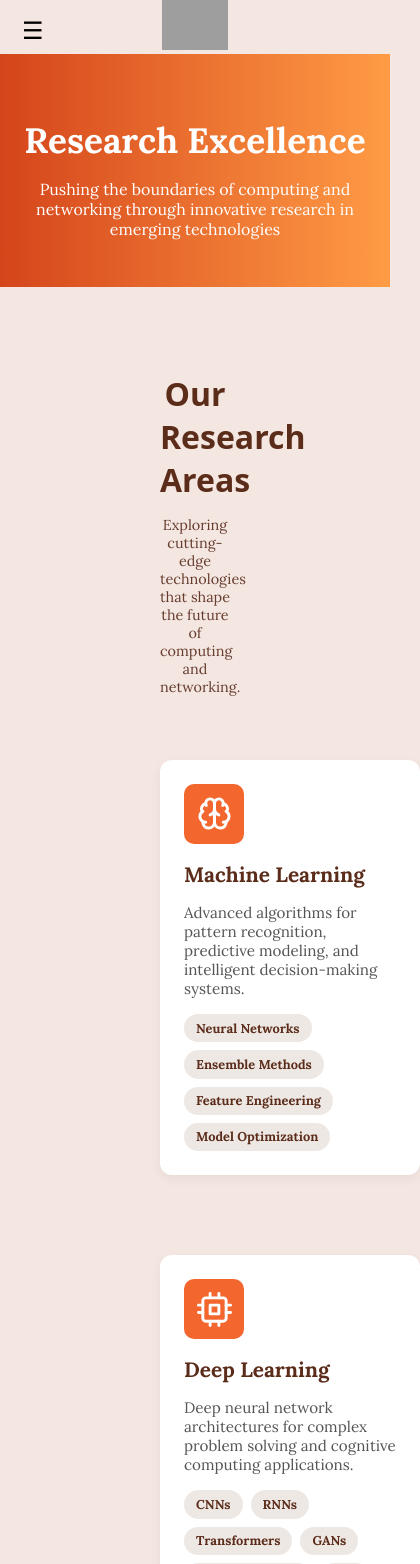
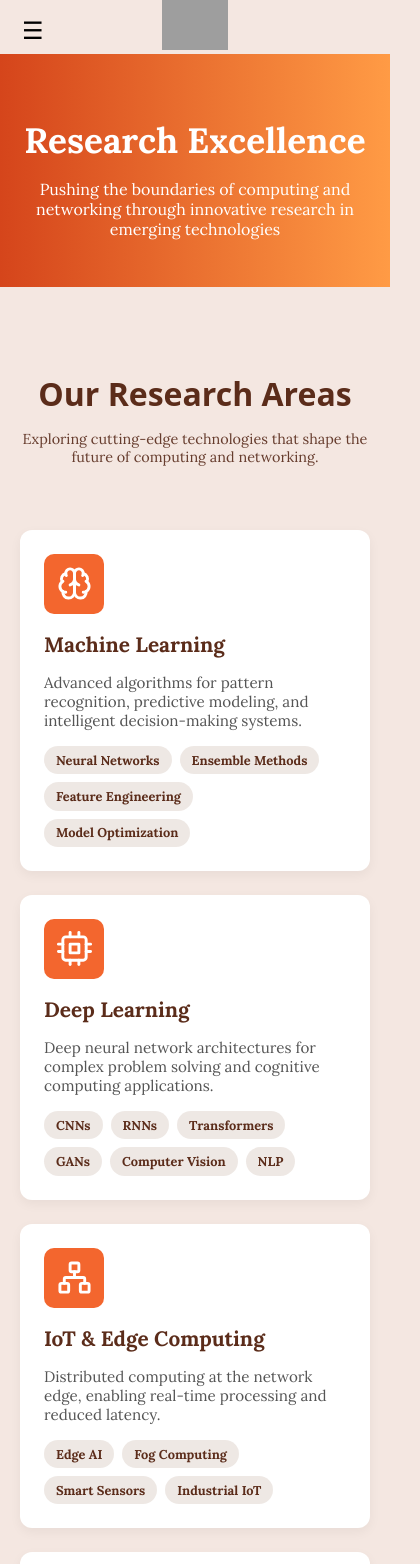
Before and after one commit to Jyotiux/NGCN, a React (Vite) app in the folder frontend/: page /Research in a window 390 px wide. Shown: the top 1564 px of the page, 420 px wide, since content can reach past the window. Built offline with nearby package versions, Linux system fonts and the light colour scheme; grey boxes are pictures that could not be loaded.

Commit message:
Update research-grid and research-card, use flex-box instead of grid in Research.css

```diff
--- a/frontend/package.json
+++ b/frontend/package.json
@@ -4,7 +4,7 @@
   "version": "0.0.0",
   "type": "module",
   "scripts": {
-    "dev": "vite",
+    "dev": "vite --host",
     "build": "vite build",
     "lint": "eslint .",
     "preview": "vite preview"
--- a/frontend/src/Pages/Research/Research.css
+++ b/frontend/src/Pages/Research/Research.css
@@ -18,12 +18,13 @@
 
 /* Container */
 .research-container {
-  padding: 4rem 10rem;
+  padding: 4rem 20px;
   background: #F4E7E1;
   /* same warm-beige as in screenshot */
   min-height: 100vh;
+  /* background-color: red; */
+}
 
-}
 
 /* Header */
 .research-header {
@@ -48,26 +49,61 @@
 }
 
 /* Grid */
+/* .research-grid {
+  display: grid;
+  gap: 1.5rem;
+  grid-template-columns: repeat(auto-fit, minmax(350px, 1fr));
+  max-width: 1800px;
+  margin-left: auto;
+  margin-right: auto;
+} */
+
 .research-grid {
-  display: grid;
-  gap: 5rem;
-  grid-template-columns: repeat(auto-fit, minmax(260px, 1fr));
-  justify-items: center;
-  /* margin-bottom: 100px; */
+  display: flex;
+  flex-wrap: wrap;           /* allow wrapping to multiple rows */
+  gap: 1.5rem;               /* space between cards */
+  justify-content: center;   /* center items in each row */
+  max-width: 1800px;
+  margin: 0 auto;            /* center the container */
 }
 
 /* Card */
+/* .research-card {
+
+  background: #fff;
+  padding: 1.5rem;
+  border-radius: 12px;
+  box-shadow: 0 4px 12px rgba(0, 0, 0, 0.05);
+  max-width: 450px;
+  transition: transform 0.2s ease, box-shadow 0.2s ease;
+
+} */
+
 .research-card {
   background: #fff;
   padding: 1.5rem;
   border-radius: 12px;
   box-shadow: 0 4px 12px rgba(0, 0, 0, 0.05);
-  width: 100%;
-  max-width: 360px;
-  /* text-align: center; */
+
+  flex: 1 1 350px;           /* flexible basis 350px, can grow/shrink */
+  max-width: 450px;          /* max width per card */
+
   transition: transform 0.2s ease, box-shadow 0.2s ease;
+}
 
+@media screen and (max-width:1145px) {
+  .research-card{
+    max-width: 520px;
+  }
 }
+
+@media screen and (max-width:752px) {
+  .research-card{
+    max-width: 600px;
+  }
+}
+
+
 
 .research-card:hover {
   transform: translateY(-6px);
--- a/frontend/src/Pages/Research/Research.jsx
+++ b/frontend/src/Pages/Research/Research.jsx
@@ -51,7 +51,7 @@ const researchData = [
     {
         title: "Deep Learning",
         desc: "Deep neural network architectures for complex problem solving and cognitive computing applications.",
-        tags: ["CNNs", "RNNs", "Transformers", "GANs", "Computer Vision", "NLP"],
+        tags: ["CNNs", "RNNs", "Transformers", "GANs", "Computer Vision", "NLP",],
         icon:
             <div className='icon-box'
                 style={{
```
